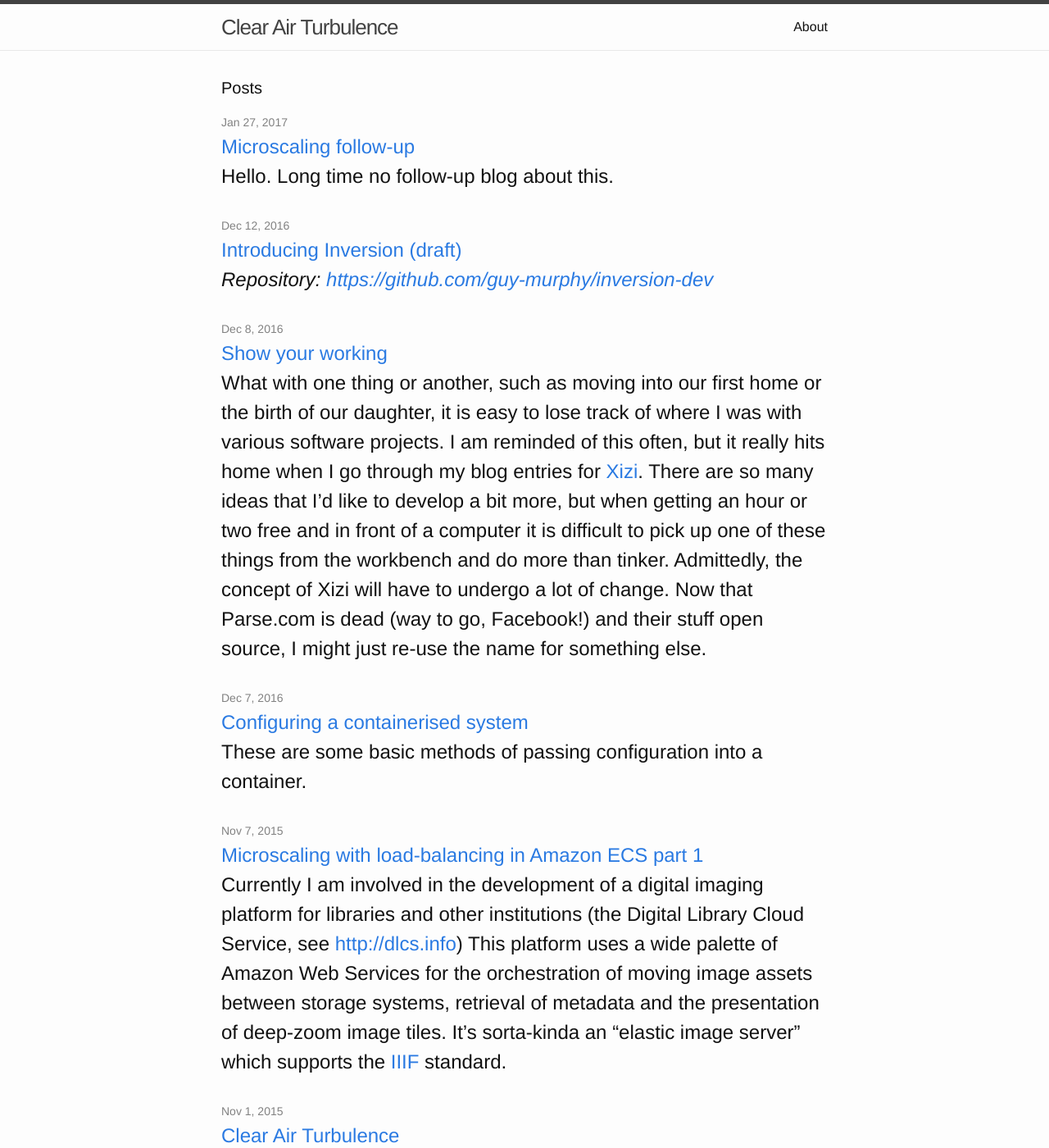
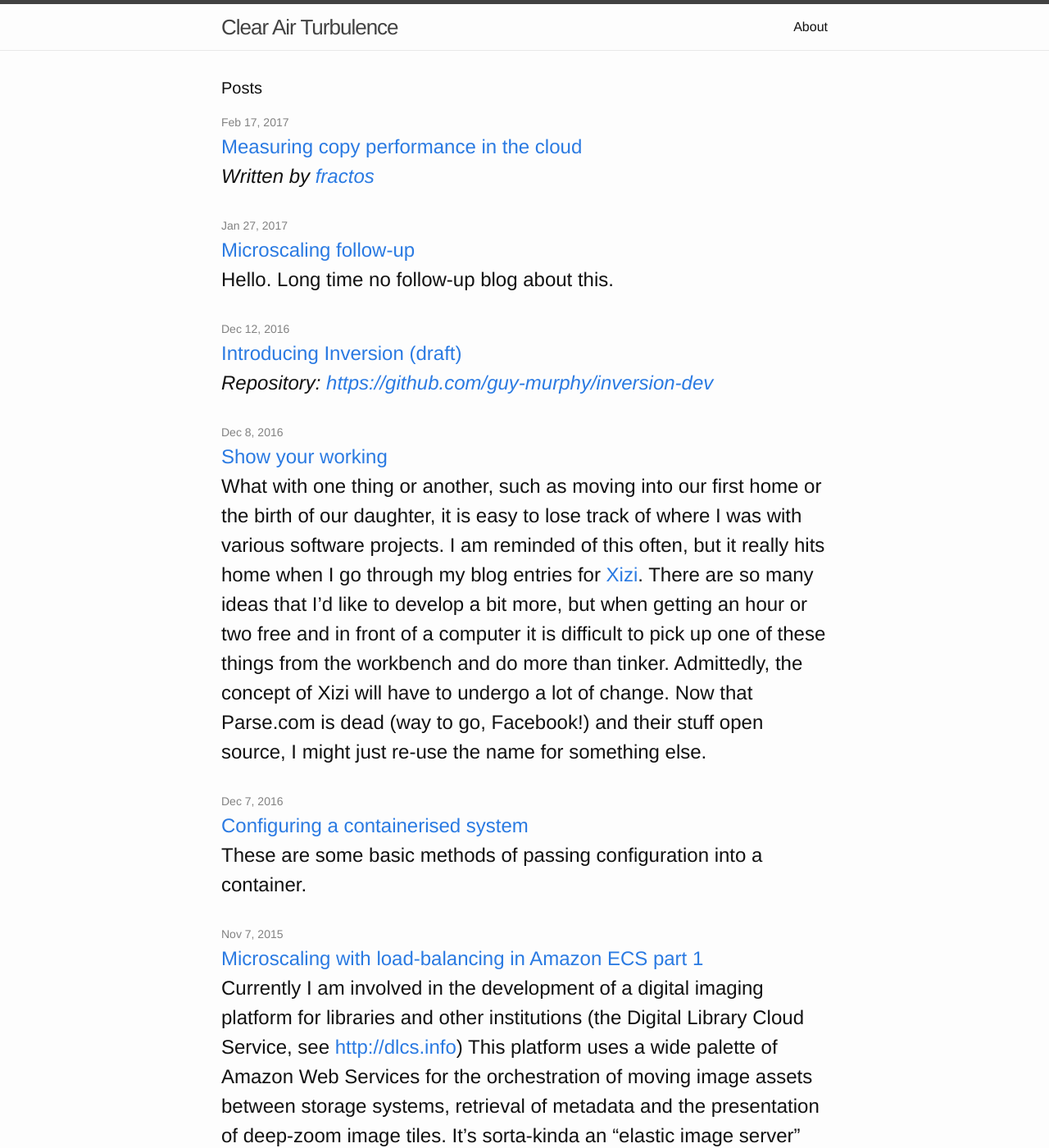
Before and after one commit to fractos/fractos.github.io, a Jekyll site: the page built from index.html, in a window 1280 px wide and 1400 px high. Shown: the whole window at 82% size. Built offline with Jekyll 4.4.1, drawn with Linux system fonts in a browser that asks for light colours; some of the changed text lies outside the part shown.

Commit message:
Update 2017-02-17-measuring-copy-performance-in-the-cloud.markdown

```diff
--- a/_posts/2017-02-17-measuring-copy-performance-in-the-cloud.markdown
+++ b/_posts/2017-02-17-measuring-copy-performance-in-the-cloud.markdown
@@ -1,7 +1,7 @@
 ---
 layout: post
 title: "Measuring copy performance in the cloud"
-date:   2015-03-10 11:15:00
+date:   2017-02-17 11:15:00
 categories: research
 ---
 
```
